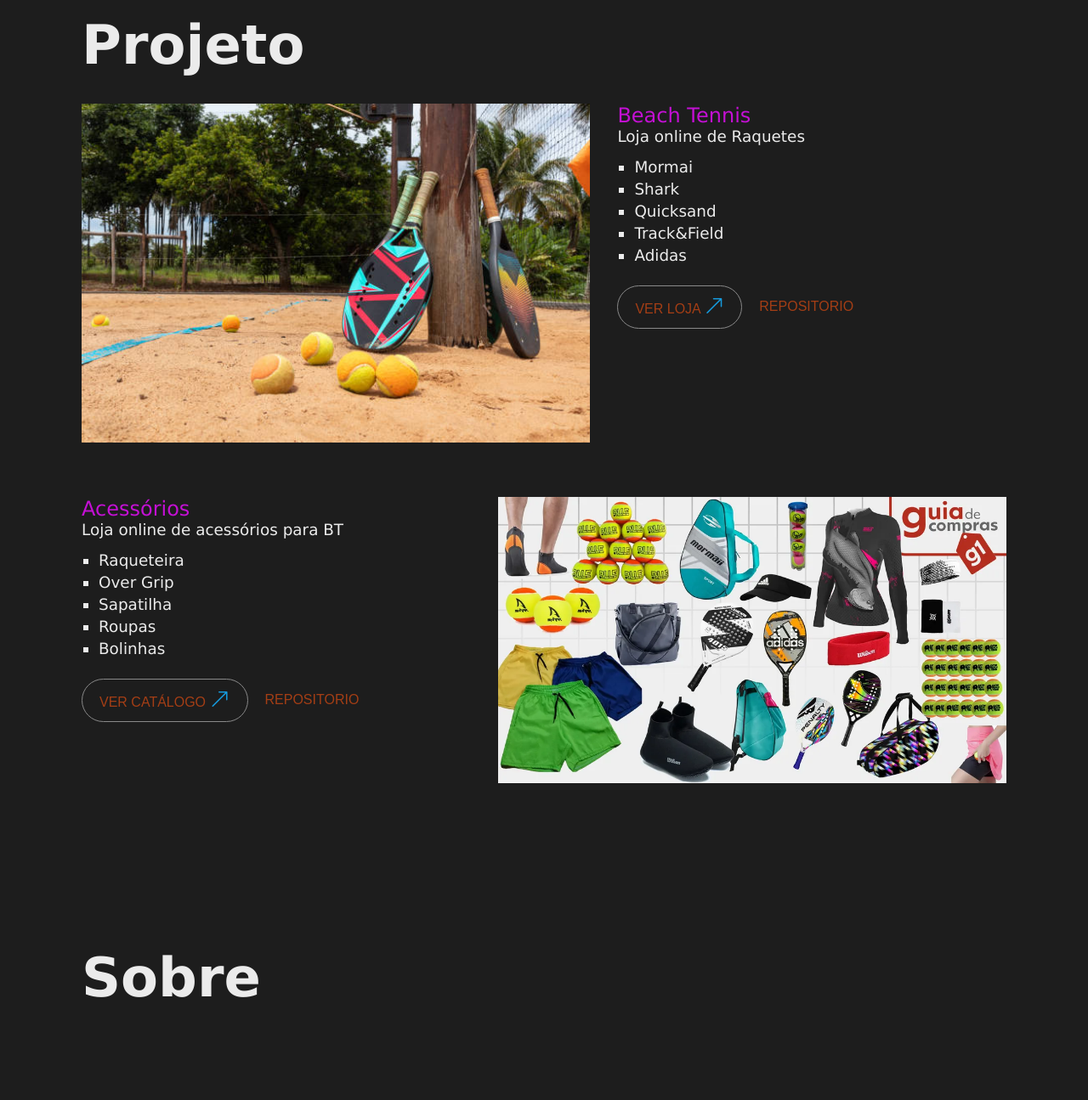
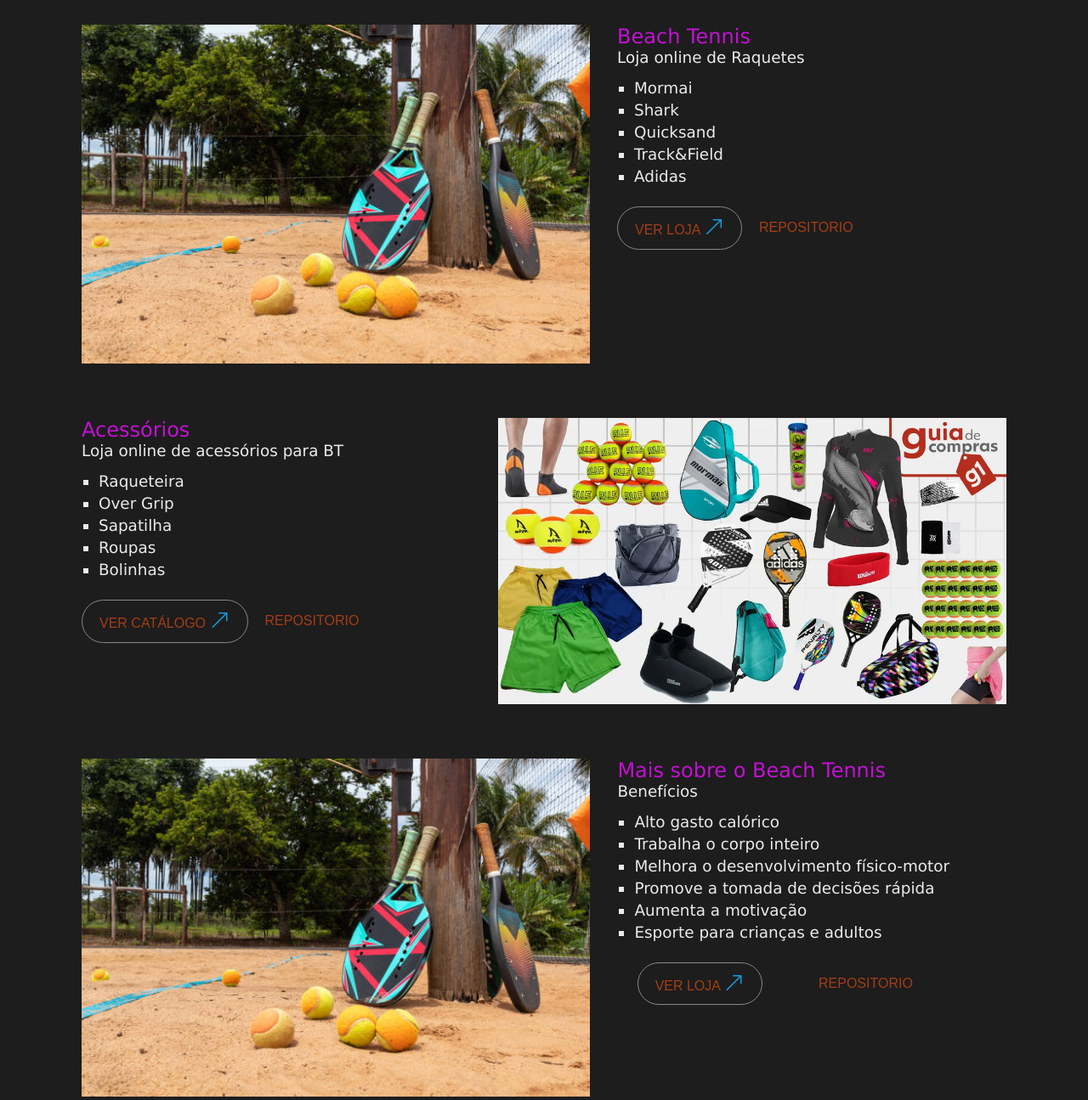
Before and after one commit to Julianamilani/projeto-juliana-milani, a plain HTML site: page index.html in a window 1280 px wide. Shown: the part 1391-2686 px from the top of the page at 85% size. Drawn offline with nearby package versions, Linux system fonts and the light colour scheme.

Commit message:
JS 19/10/24 1

```diff
--- a/Js/script.js
+++ b/Js/script.js
@@ -31,3 +31,14 @@ menuLinks.forEach(item => {
         item.classList.add("active");
     })
 })
+
+
+/** * Animation on scroll */
+
+window.addEventListener('load', () => {
+    AOS.init({
+        duration: 1000,
+        easing: 'ease-in-out',
+        once: false,
+        mirror: false })
+});
--- a/css/estilo.css
+++ b/css/estilo.css
@@ -142,6 +142,7 @@ i {
     bottom: 0;
     justify-content: space-between;
     border-top: 1px solid red;
+    z-index: 99999;
 }
 
 .menu-mobile .menu-link {
--- a/index.html
+++ b/index.html
@@ -9,6 +9,9 @@
 
     <!-- Estilo CSS -->
     <link rel="stylesheet" href="https://cdn.jsdelivr.net/npm/bootstrap-icons@1.11.3/font/bootstrap-icons.min.css">
+
+    <!-- AOS CSS -->
+    <link href="https://unpkg.com/aos@2.3.1/dist/aos.css" rel="stylesheet">
 
   </head>
   <body>
@@ -89,8 +92,8 @@
 
     <main id="home">
         <div class="main-content">
-            <h1> <b>Soluções Criativas &</b>
-            Desenvolvimento Front-End </h1>
+            <h1> <b>Beach Tennis, o</b>
+            Esporte da Inclusão </h1>
             <!-- titulo / slogan-->
 
              <p> Juliana Milani, São Paulo - SP, Universo Beach Tennis </p>
@@ -143,22 +146,22 @@
 
     <section id="projetos" class="projetos">
 
-        <h2>Projeto</h2>
+        <h2 data-aos="zoom-in-up">Projeto</h2>
 
-        <div class="projetos-container">
+        <div class="projetos-container" data-aos="zoom-in-up" data-aos-delay="100">
 
             <!-- proj 1 -->
-            <div class="projeto-card">
+            <div class="projeto-card" data-aos="zoom-in-up">
 
                 <img src="img/projetos/bt 1.jpg" alt="" class="card-cover">
 
-                <div class="card-body">
+                <div class="card-body" data-aos="zoom-in-up">
 
-                    <h3 class="card-title"> Beach Tennis </h3>
+                    <h3 class="card-title" data-aos="zoom-in-up"> Beach Tennis </h3>
 
-                    <p class="card-descricao"> Loja online de Raquetes </p>
+                    <p class="card-descricao"data-aos="zoom-in-up"> Loja online de Raquetes </p>
 
-                    <ul class="card-lista">
+                    <ul class="card-lista" data-aos="zoom-in-up">
 
                         <li class="card-item">
                             Mormai
@@ -182,7 +185,7 @@
 
                     </ul>
 
-                    <div class="card-button">
+                    <div class="card-button" data-aos="zoom-in-up">
 
                         <button class="btn btn-primary">
 
@@ -264,6 +267,72 @@
 
             </div> <!-- Fim proj 2 -->
 
+
+             <!-- proj 3 -->
+            <div class="projeto-card">
+
+                <img src="img/projetos/bt 1.jpg" alt="" class="card-cover">
+
+                <div class="card-body">
+
+                    <h3 class="card-title"> Mais sobre o Beach Tennis </h3>
+
+                    <p class="card-descricao"> Benefícios </p>
+
+                    <ul class="card-lista">
+
+                        <li class="card-item">
+                            Alto gasto calórico
+                        </li>
+
+                        <li class="card-item">
+                            Trabalha o corpo inteiro
+                        </li>
+
+                        <li class="card-item">
+                            Melhora o desenvolvimento físico-motor
+                        </li>
+
+                        <li class="card-item">
+                            Promove a tomada de decisões rápida
+                        </li>
+
+                        <li class="card-item">
+                            Aumenta a motivação
+                        </li>
+
+                        <li class="card-item">
+                            Esporte para crianças e adultos
+                        </li>
+
+                    </ul>
+
+                    <div class="card-button">
+
+                        <button class="btn btn-primary">
+
+                            <a href="https://www.careplus.com.br/careplus-mais/conheca-os-beneficios-do-beach-tennis-para-seu-corpo" target=" _blank">
+                                <span> Ver Loja </span>
+                                <i class="bi bi-arrow-up-right"> </i>
+                            </a>
+
+                        </button>
+
+                        <button class="btn">
+                            <a href="https://github.com/Julianamilani" target="_blank">
+                                <span> Repositorio </span>
+                            </a>
+                        </button>
+
+                    </div> <!-- Fim card Button -->
+
+                </div> <!-- Fim card body -->
+
+            </div> <!-- Fim proj 3 -->
+
+
+
+
         </div> <!-- Fim projeto container -->
     </section>
 
@@ -277,8 +346,11 @@
 
 
 
+<!-- AOS JS -->
+<script src="https://unpkg.com/aos@2.3.1/dist/aos.js"></script>
 
-    <script src="js/script.js"> </script>
+<script src="js/script.js"> </script>
 
   </body>
+
 </html>
```
